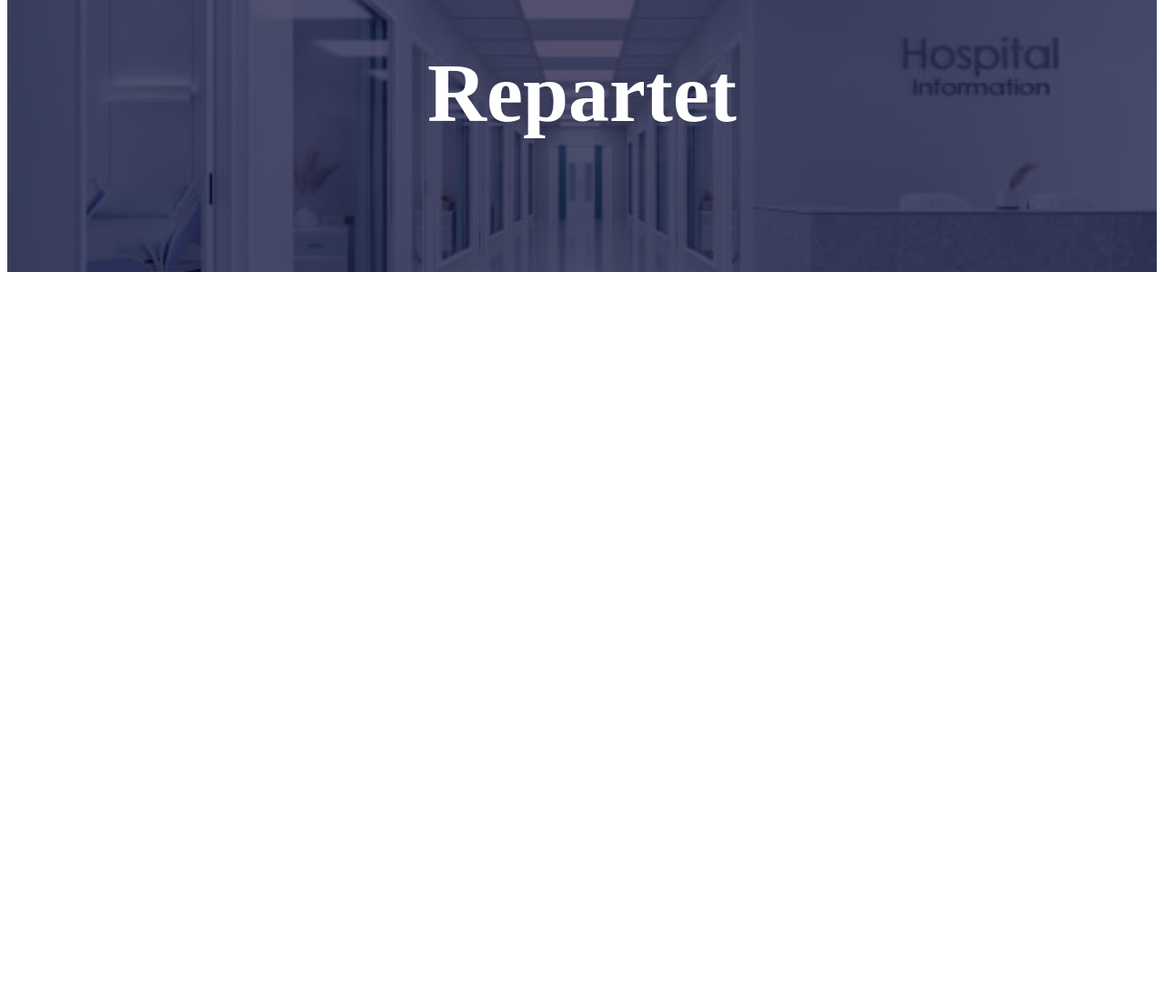
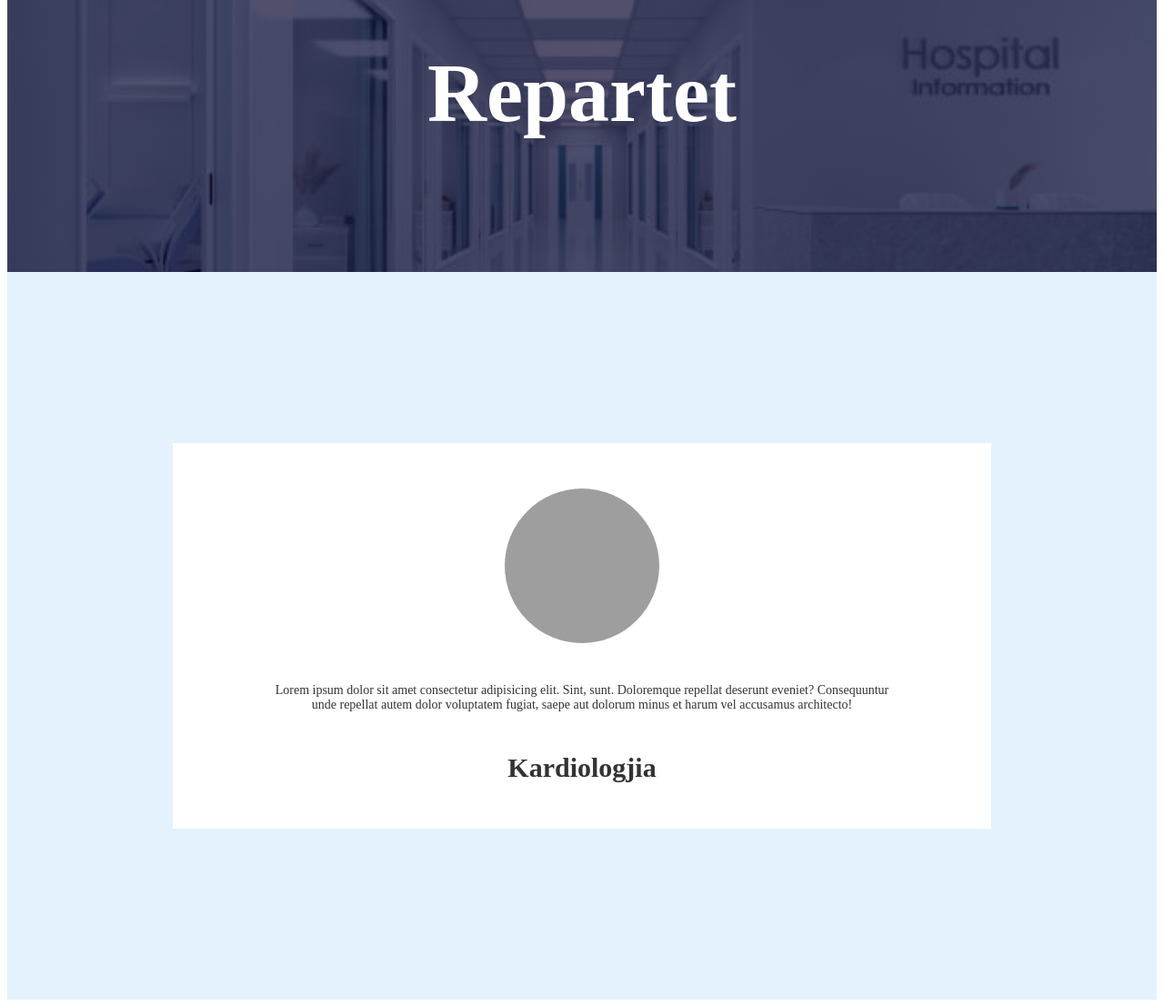
Before and after one commit to RigonP/ProjektiInxhinieriEWeb, a PHP site: page /repartet.html in a window 1280 px wide. Shown: the part 61-1168 px from the top of the page at 91% size. Before the commit the page ends 360 px from the top, so only its background shows below. Run offline with PHP 8.4, Linux system fonts and the light colour scheme; grey boxes are pictures that could not be loaded.

Commit message:
Shtimi i repartit te kardiologjise,  HTML dhe CSS

```diff
--- a/Repartet/repartet.css
+++ b/Repartet/repartet.css
@@ -13,3 +13,58 @@
      text-align: center;
      color: #fff;
  }
+
+
+
+ /*CSS per pjesen testimonial*/
+.containerT{
+    height: 100vh;
+    width: 100%;
+    display: flex;
+    align-items: center;
+    justify-content: center;
+    background-color: #e3f2fd;
+}
+
+.testimonial{
+    position: relative;
+    max-width: 900px;
+    width: 100%;
+    padding: 50px 0;
+    background-color: #fff;
+}
+
+.testimonial .image{
+    height: 170px;
+    width: 170px;
+    object-fit: cover;
+    border-radius: 50%;
+}
+
+.testimonial .slide{
+    display: flex;
+    align-items: center;
+    justify-content: center;
+    flex-direction: column;
+    row-gap: 30px;
+}
+
+.slide p{
+    text-align: center;
+    padding: 0 100px;
+    font-size: 14px;
+    font-weight: 400;
+    color: #333;
+}
+
+.slide .details{
+    display: flex;
+    flex-direction: column;
+    align-items: center;
+}
+
+.details .name{
+    font-size: 30px;
+    font-weight: 600;
+    color: #333;
+}
--- a/Repartet/repartet.html
+++ b/Repartet/repartet.html
@@ -13,7 +13,24 @@
          </div>
 
 
+         <!--Krijimi i disa reparteve ne div te vecante/Kardiologjia-->
+         <div class="containerT">
+            <div class="testimonial">
+                <div class="testi-content">
+                    <div class="slide">
+                        <img src="..//Repartet/kardio.jpg" alt="" class="image">
+                        <p>Lorem ipsum dolor sit amet consectetur adipisicing elit.
+                            Sint, sunt. Doloremque repellat deserunt eveniet?
+                            Consequuntur unde repellat autem dolor voluptatem fugiat,
+                            saepe aut dolorum minus et harum vel accusamus architecto!</p>
 
+                            <div class="details">
+                                <span class="name">Kardiologjia</span>
+                            </div>
+                        </div>
+                </div>
+            </div>
+        </div>
 
 </body>
 </html>
```
